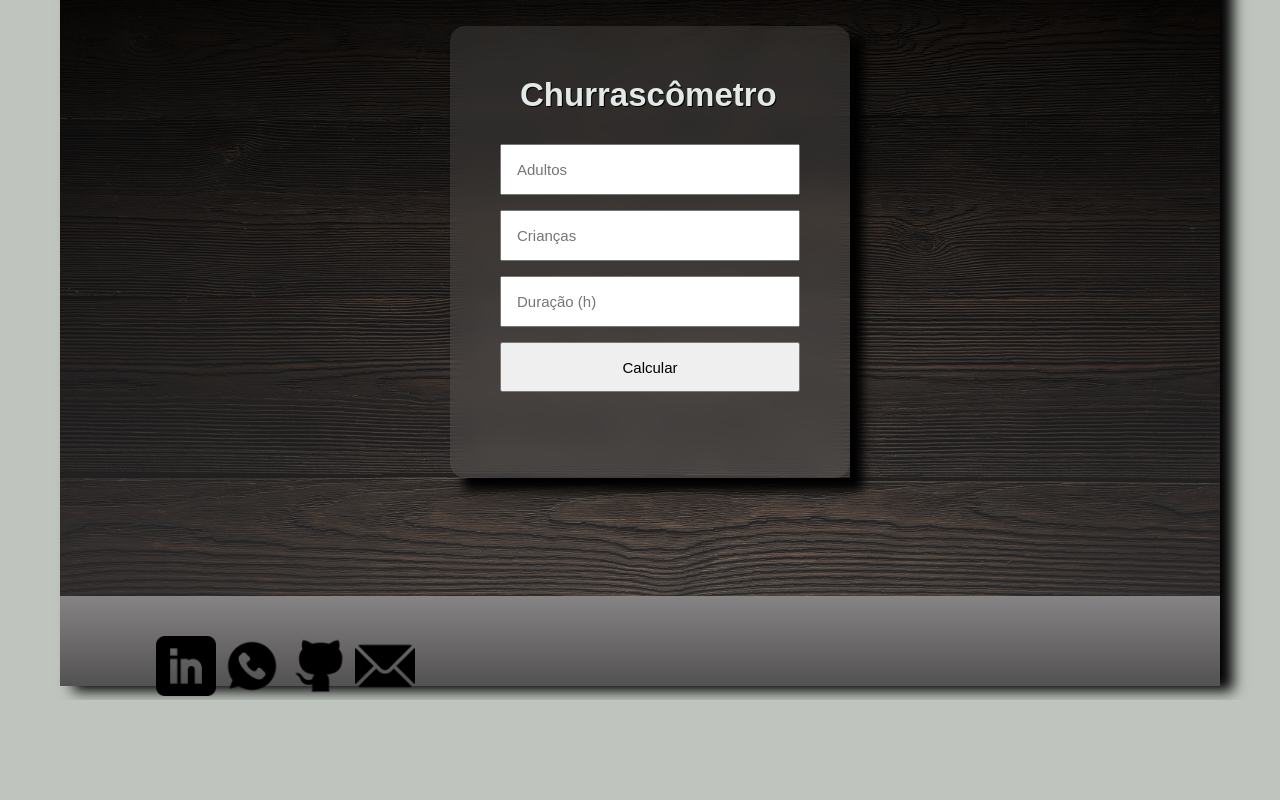
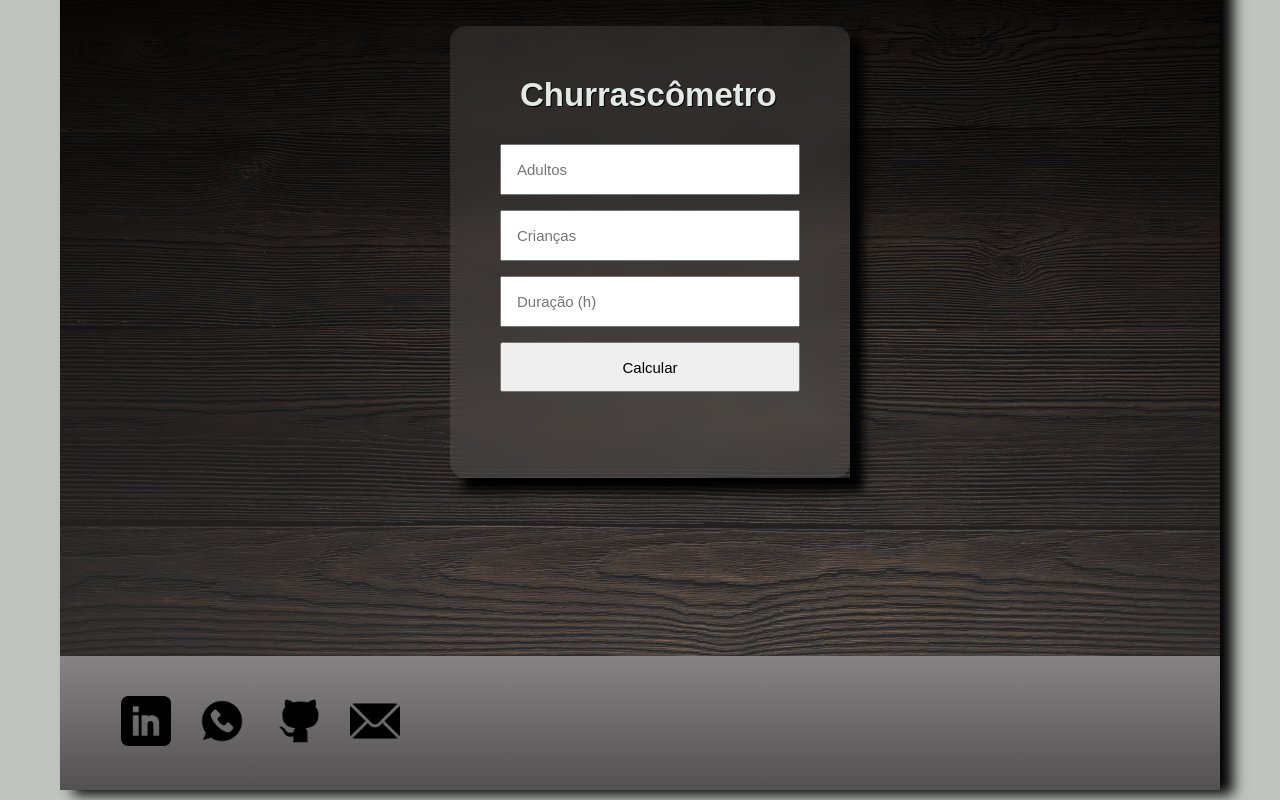
Before and after one commit to sjprog/Projeto_Churrascometro, a plain HTML site: page index.html in a window 1280 px wide. Shown: the part 1238-2038 px from the top of the page. Before the commit the page ends 1938 px from the top, so only its background shows below. Drawn offline with Linux system fonts and the light colour scheme.

Commit message:
melhorando

```diff
--- a/css/style.css
+++ b/css/style.css
@@ -249,7 +249,7 @@ header .logo {
     background       : linear-gradient(rgba(0, 0, 0, .90), rgba(78, 77, 77, 0.5)100%), url(../assets/fundo_de_madeira1.png);
     background-repeat: no-repeat;
     background-size  : cover;
-    height           : 600px;
+    height           : 660px;
     display          : flex;
     overflow         : hidden;
     position         : relative;
@@ -325,17 +325,34 @@ input {
 footer {
     background      : linear-gradient(rgba(138, 136, 136, 0.9), rgba(78, 77, 77, 0.5)100%);
     background-color: rgb(87, 85, 85);
-    height          : 90px;
+
+
 
 }
 
 .infpessoais {
-      margin-left: 80px;
+
+      width: 340px;
+      height: 50;
+
+
+
+
+
+
+}
+.infpessoais img{
+    width: 100%;
+    max-width: 50px;
+    height: 50px;
+    margin-bottom: 40px;
+
 
 }
 
 
 .infpessoais a {
+     padding: 11px;
 
 
 
@@ -642,6 +659,9 @@ footer {
 
 
     }
+    .terceiraimg {
+
+        height           : 600px;}
 
     .churrascometro {
         margin-left: 5px;
@@ -652,8 +672,8 @@ footer {
 
     footer {
 
-       margin-top: -30px;
-        height          : 110px;
+
+        height          : 150px;
 
     }
 
@@ -662,7 +682,7 @@ footer {
 
 .infpessoais {
     padding-top: 40px;
-    padding-left: 15px;
+margin-left: 50px;
 
 }
 
@@ -670,5 +690,5 @@ footer {
 
 .infpessoais a {
 padding: 1px;
-
+padding: 11px;
 }
--- a/index.html
+++ b/index.html
@@ -111,10 +111,10 @@
 
 
 
-            <a href="https://www.linkedin.com/in/sidneysiqueira/" target="_blank"><img src="assets/linkedin-preto.png"alt="linkedin" height="60px"></a>
-            <a href="https://api.whatsapp.com/send?phone=5561996618240" target="_blank"><img src="assets/whatsapp-preto.png"alt="whatzap" height="60px"></a>
-            <a href="https://github.com/sjprog" target="_blank"><img src="assets/github-preto.png"alt="github" height="60px"></a>
-            <a href="mailto:sj.sidneyjunio@gmail.com" target="_blank"><img src="assets/mail-preto.png"alt="email" height="60px"></a>
+            <a class="img01" href="https://www.linkedin.com/in/sidneysiqueira/" target="_blank"><img src="assets/linkedin-preto.png"alt="linkedin" height="60px"></a>
+            <a class="img02" href="https://api.whatsapp.com/send?phone=5561996618240" target="_blank"><img src="assets/whatsapp-preto.png"alt="whatzap" height="60px"></a>
+            <a class="img03" href="https://github.com/sjprog" target="_blank"><img src="assets/github-preto.png"alt="github" height="60px"></a>
+            <a class="img04" href="mailto:sj.sidneyjunio@gmail.com" target="_blank"><img src="assets/mail-preto.png"alt="email" height="60px"></a>
 
 
 
```
